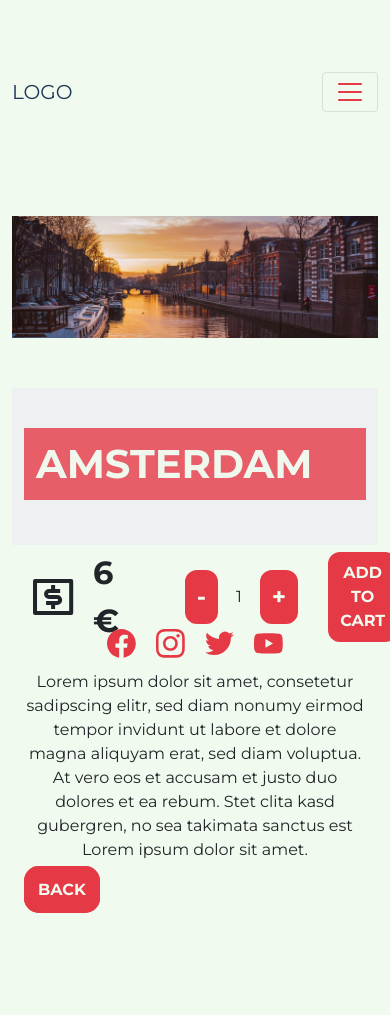
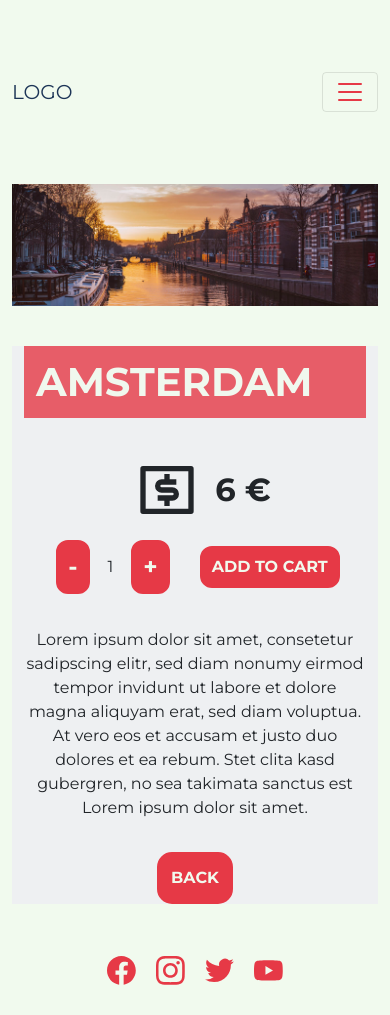
Before and after one commit to franciccone/ecommerce-react, a React (Create React App) app: page /detail/1 in a window 390 px wide. Before the commit the page ends 913 px from the top, so only its background shows below. Built offline with nearby package versions, Linux system fonts and the light colour scheme.

Commit message:
Add responsive to ItemDetail

```diff
--- a/src/components/Footer/Footer.js
+++ b/src/components/Footer/Footer.js
@@ -5,7 +5,7 @@ import { SiFacebook, SiInstagram, SiTwitter, SiYoutube } from 'react-icons/si';
 const Footer = () => {
     return (
 
-            <footer className="footer container">
+            <footer className="footer container-fluid">
 
                 <ul className="social-media">
                     <a className="sm-icon" href="https://github.com/franciccone"><SiFacebook/></a>
--- a/src/components/ItemCount/ItemCount.js
+++ b/src/components/ItemCount/ItemCount.js
@@ -27,7 +27,7 @@ export const ItemCount = ({ stock, initial, onAdd }) => {
     };
 
     return (
-            <div className="button-box">
+            <div className="button-box container-fluid">
                 <button className="minus-button" onClick={decreaseCount} disabled={isDisabled.decrease}>
                     -
                 </button>
--- a/src/components/ItemDetailContainer/ItemDetail.js
+++ b/src/components/ItemDetailContainer/ItemDetail.js
@@ -7,16 +7,18 @@ import { RiMoneyDollarBoxLine } from 'react-icons/ri';
 export const ItemDetail = ({region, name, bigdesc, picture, price}) => {
 
     return (
-        <section className="city-container container-fluid">
+        <section className="container-fluid">
             <img className="city-img" src={picture} alt={name}/>
             <div className="city-box container-fluid">
                 <h2 className="city-name">{name}</h2>
                 <div className="city-ticket-box">
-                <p className="city-price"><RiMoneyDollarBoxLine className="icon-price"/> {price} €</p>
-                <ItemCount stock={100} initial={1} onAdd={() => console.log('BUY')}/>
+                    <p className="city-price"><RiMoneyDollarBoxLine className="icon-price"/> {price} €</p>
+                    <ItemCount stock={100} initial={1} onAdd={() => console.log('BUY')}/>
                 </div>
                 <p className="city-desc">{bigdesc}</p>
-                <Link to={`/regions/${region}`} className="city-btn">Back</Link>
+                <div className="back-btn-box">
+                    <Link to={`/regions/${region}`} className="city-btn">Back</Link>
+                </div>
             </div>
         </section>
     )
--- a/src/components/ItemDetailContainer/ItemDetail.scss
+++ b/src/components/ItemDetailContainer/ItemDetail.scss
@@ -47,6 +47,8 @@
     align-items: center;
 }
 
+
+
 .city-price {
     display: flex;
     justify-content: center;
@@ -82,3 +84,19 @@
     color: #E63946;
     background-color: #F1FAEE;
 }
+
+.back-btn-box {
+    display: flex;
+    justify-content: center;
+    align-items: center;
+    margin: 2em 0;
+}
+
+@media only screen and (max-width: 600px) {
+    .city-ticket-box {
+        display: flex;
+        flex-direction: column;
+        justify-content: center;
+        align-items: center;
+    }
+}
```
